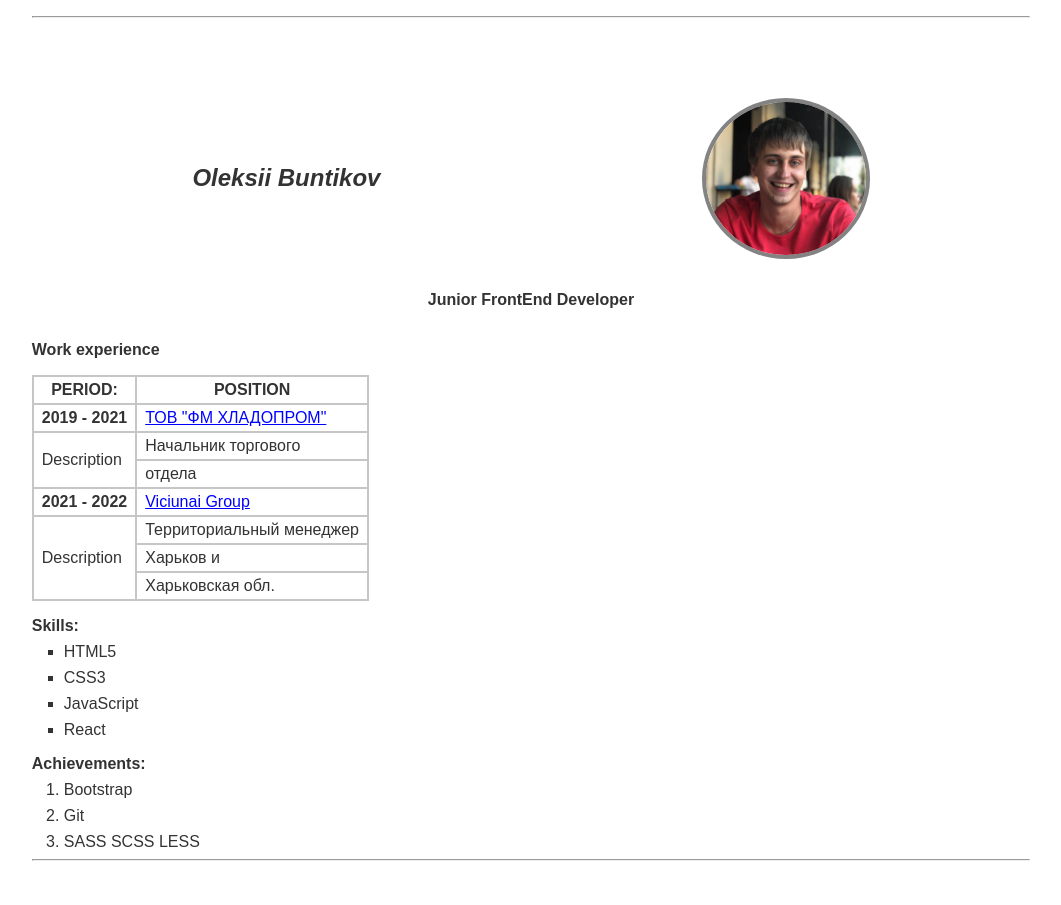
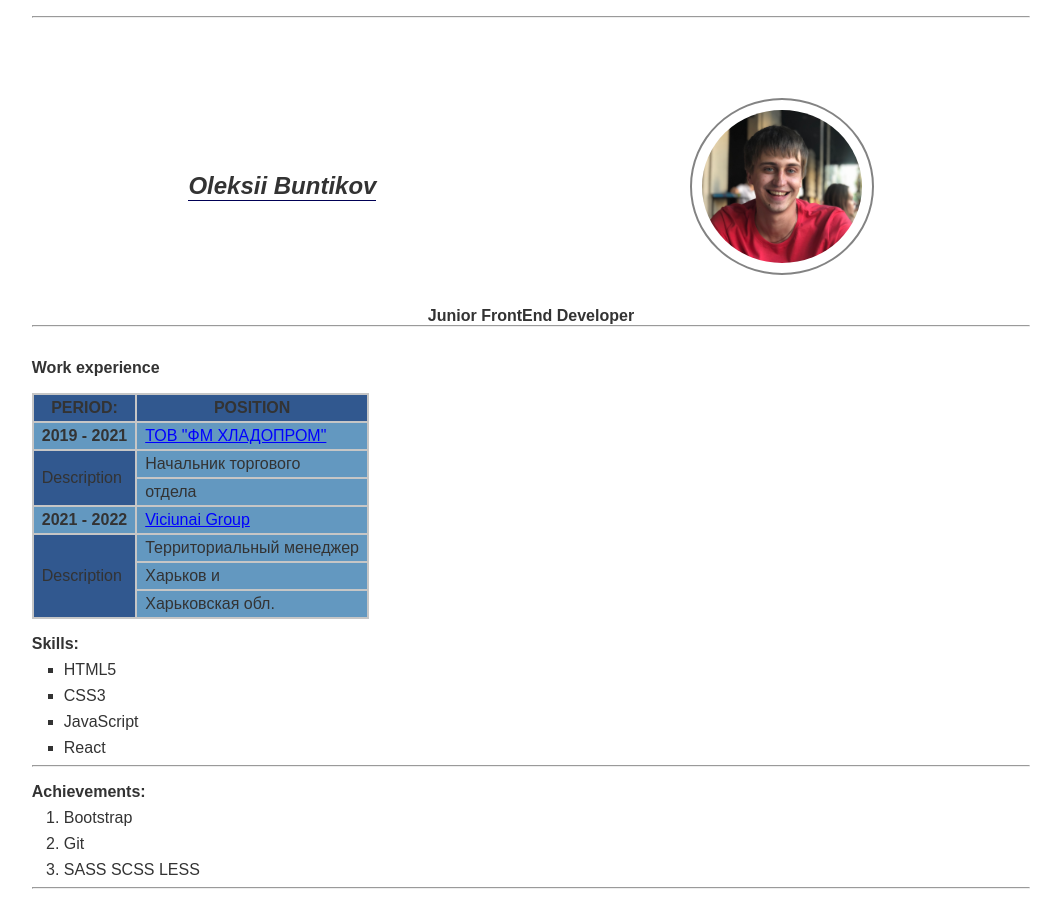
Before and after one commit to OleksiiHub/hw2, a plain HTML site: page index.html in a window 1280 px wide. Shown: the whole page, without its empty margins (109-1170 px from the left). Before the commit the page ends 877 px from the top, so only its background shows below. Drawn offline with Linux system fonts and the light colour scheme.

Commit message:
add border and table collor

```diff
--- a/index.html
+++ b/index.html
@@ -12,13 +12,15 @@
       <section class="container">
         <hr />
         <div class="d-flex">
-          <h1 class="">Oleksii<wbr /> Buntikov</h1>
+          <h1 class="border_buttom">Oleksii<wbr /> Buntikov</h1>
+
           <img src="./img/IMG_0030.jpeg" alt="My foto" class="img_setting" />
         </div>
       </section>
       <section class="container mt-2">
         <p class="text-center">
           <span>Junior FrontEnd Developer</span>
+          <hr>
         </p>
       </section>
 
@@ -28,7 +30,7 @@
         </p>
         <table class="mt-1">
           <thead class="text_uppercase">
-            <tr>
+            <tr class="table_special_color">
               <th>Period:</th>
               <th>Position</th>
             </tr>
@@ -41,7 +43,7 @@
               </td>
             </tr>
             <tr>
-              <td rowspan="2">Description</td>
+              <td rowspan="2" class="table_special_color">Description</td>
               <td>Начальник торгового</td>
             </tr>
             <tr>
@@ -54,7 +56,7 @@
               </td>
             </tr>
             <tr>
-              <td rowspan="3">Description</td>
+              <td rowspan="3" class="table_special_color">Description</td>
               <td>Территориальный менеджер</td>
             </tr>
             <tr>
@@ -65,19 +67,6 @@
             </tr>
           </tbody>
         </table>
-
-        <!-- <ol type="I">
-          <li>
-            <span>2019 - 2021</span>
-            <a href="https://khladoprom.com/en/">ТОВ "ФМ ХЛАДОПРОМ" </a>
-            Начальник торгового отдела
-          </li>
-          <li>
-            <span>2021 - 2022</span>
-            <a href="https://www.viciunaigroup.eu/en">Viciunai Group </a>
-            Территориальный менеджер Харьков и Харьковская обл.
-          </li>
-        </ol> -->
         <ul class="mt-1">
           <span>Skills:</span>
           <li>HTML5</li>
@@ -85,6 +74,7 @@
           <li>JavaScript</li>
           <li>React</li>
         </ul>
+        <hr>
 
         <ol class="mt-1">
           <span>Achievements:</span>
--- a/style/style.css
+++ b/style/style.css
@@ -22,8 +22,9 @@ body {
 }
 .img_setting {
   width: 10rem;
-  border: 0.25rem solid rgba(0, 0, 0, 0.488);
+  border: 2px solid rgba(0, 0, 0, 0.488);
   border-radius: 50%;
+  padding: 10px;
 }
 .text-center {
   text-align: center;
@@ -89,3 +90,12 @@ h1 {
 ol>li{
   margin-left: 2rem;
 }
+.border_buttom{
+  border-bottom: 1px solid #005;
+}
+table{
+  background-color: rgba(49, 119, 172, 0.754);
+}
+.table_special_color{
+  background-color: rgba(49, 88, 143, 0.989);
+}
```
